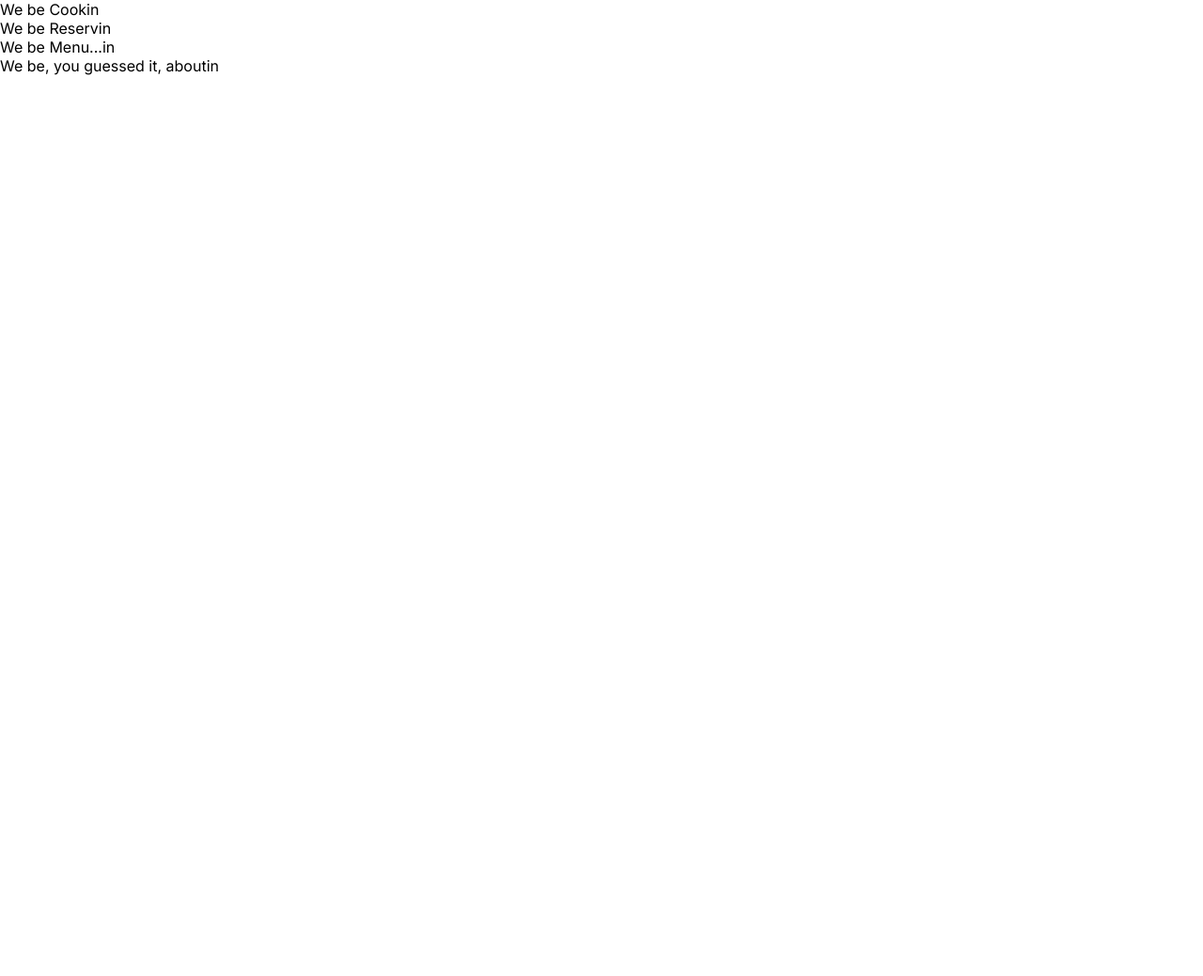
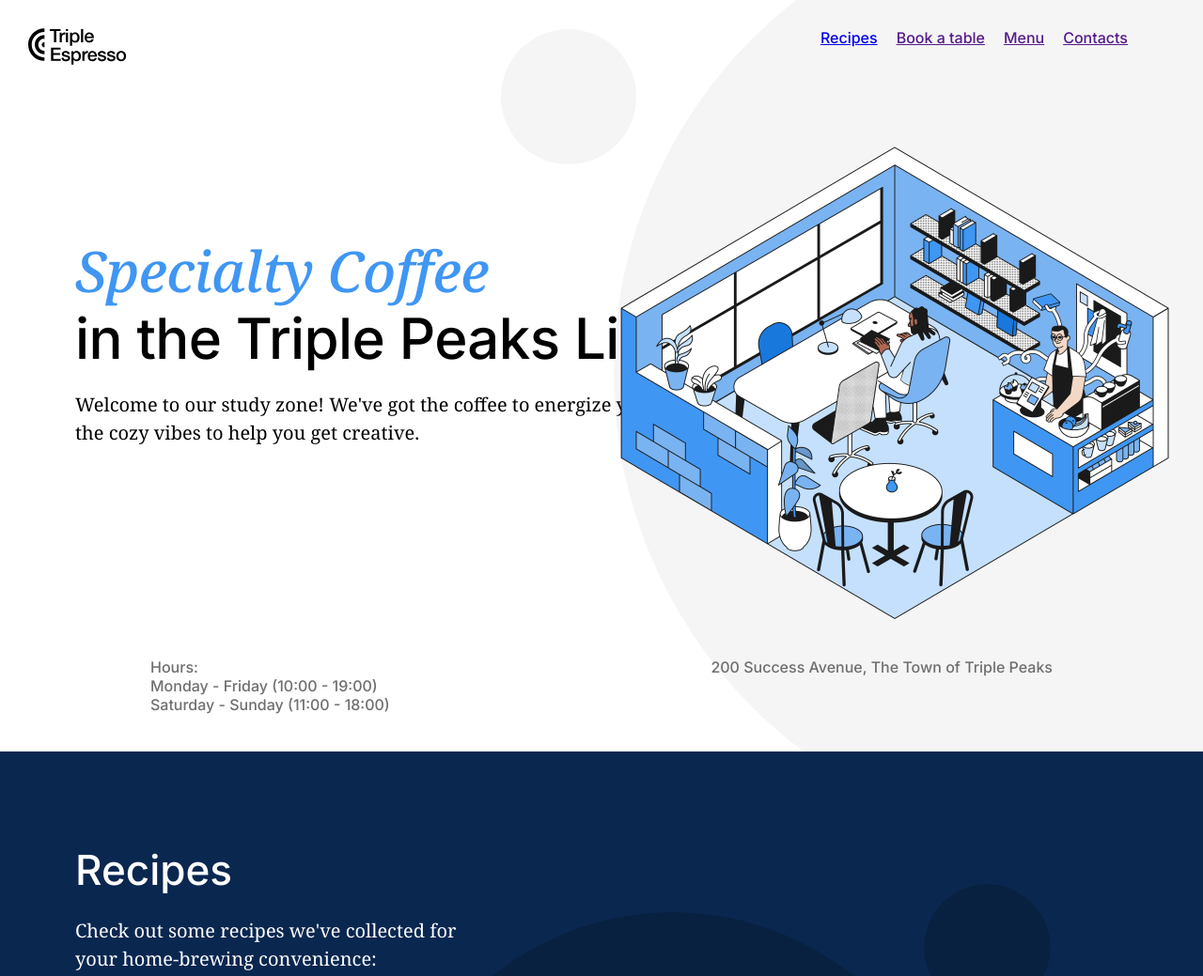
Before and after one commit to AltiusVoyage/se_project_coffeeshop, a plain HTML site: page index.html in a window 1280 px wide. Shown: the top 1039 px of the page at 94% size. Before the commit the page ends 800 px from the top, so only its background shows below. Drawn offline with Linux system fonts and the light colour scheme.

Commit message:
New update for my project

```diff
--- a/index.html
+++ b/index.html
@@ -25,12 +25,97 @@
   </head>
   <body>
     <div class="page">
-      <header class="header"></header>
+      <header class="header">
+        <nav class="nav">
+          <img
+            src="./images/logo_coffeeshop_dark.svg"
+            alt="coffeeshop logo"
+            class="nav__logo"
+          />
+          <ul class="nav__links">
+            <li>
+              <a href="#recipes" class="nav__link">Recipes</a>
+            </li>
+            <li>
+              <a href="" class="nav__link">Book a table</a>
+            </li>
+            <li>
+              <a href="" class="nav__link">Menu</a>
+            </li>
+            <li>
+              <a href="" class="nav__link">Contacts</a>
+            </li>
+          </ul>
+        </nav>
+        <h1 class="header__title">
+          <span class="header__span-accent">Specialty Coffee</span> in the
+          Triple Peaks Library
+        </h1>
+        <p class="header__description">
+          Welcome to our study zone! We've got the coffee to energize you and
+          the cozy vibes to help you get creative.
+        </p>
+        <img
+          src="./images/inside_coffee_shop.png"
+          alt="coffee shop illustration"
+          class="header__image"
+        />
+        <div class="header__footer">
+          <div>
+            <p class="header__paragraph">Hours:</p>
+            <p class="header__paragraph">Monday - Friday (10:00 - 19:00)</p>
+            <p class="header__paragraph">Saturday - Sunday (11:00 - 18:00)</p>
+          </div>
+          <p class="header__paragraph">
+            200 Success Avenue, The Town of Triple Peaks
+          </p>
+        </div>
+      </header>
       <main class="content">
-        <section class="recipes">We be Cookin</section>
-        <section class="reservation">We be Reservin</section>
-        <section class="menu">We be Menu...in</section>
-        <section class="about">We be, you guessed it, aboutin</section>
+        <section class="recipes" id="recipes">
+          <h2 class="recipes__title">Recipes</h2>
+          <p class="recipes__subtitle">
+            Check out some recipes we've collected for your home-brewing
+            convenience:
+          </p>
+          <ul class="recipes__videos">
+            <li>
+              <iframe
+                width="560"
+                height="315"
+                src="https://www.youtube.com/embed/j6VlT_jUVPc?si=65uX38E_49cttvXl"
+                title="YouTube video player"
+                frameborder="0"
+                allow="accelerometer; autoplay; clipboard-write; encrypted-media; gyroscope; picture-in-picture; web-share"
+                referrerpolicy="strict-origin-when-cross-origin"
+                allowfullscreen
+                class="recipes__iframe"
+              ></iframe>
+              <p class="recipes__video-caption">
+                <span>Aeropress recipe</span> <span>~5 min</span>
+              </p>
+            </li>
+            <li>
+              <iframe
+                width="560"
+                height="315"
+                src="https://www.youtube.com/embed/st571DYYTR8?si=nmYPZmwCH5bXI0o-"
+                title="YouTube video player"
+                frameborder="0"
+                allow="accelerometer; autoplay; clipboard-write; encrypted-media; gyroscope; picture-in-picture; web-share"
+                referrerpolicy="strict-origin-when-cross-origin"
+                allowfullscreen
+                class="recipes__iframe"
+              ></iframe>
+              <p class="recipes__video-caption">
+                <span>French press recipe</span> <span>~15 min</span>
+              </p>
+            </li>
+          </ul>
+        </section>
+        <section class="reservation"></section>
+        <section class="menu"></section>
+        <section class="about"></section>
       </main>
       <footer class="footer"></footer>
     </div>
--- a/pages/index.css
+++ b/pages/index.css
@@ -5,4 +5,137 @@
   font-family: "Inter", Arial, sans-serif;
   font-size: 16px;
   line-height: 20px;
+  background-color: #fff;
 }
+
+.header {
+  height: 800px;
+  padding: 30px 80px 40px;
+  box-sizing: border-box;
+  display: flex;
+  flex-direction: column;
+  background-image: url(../images/background_header.svg);
+  position: relative;
+  background-size: cover;
+}
+
+.header__title {
+  max-width: 729px;
+  margin: 183px 0 0;
+  font-family: "Inter", Arial, sans-serif;
+  font-weight: 500;
+  font-size: 60px;
+  line-height: 72px;
+  letter-spacing: -0.6px;
+}
+
+.header__span-accent {
+  display: block;
+  font-family: "Noto Serif", "Times New Roman", serif;
+  font-style: italic;
+  font-size: 60px;
+  line-height: 72px;
+  color: #3f96f3;
+}
+
+.header__description {
+  max-width: 683px;
+  margin-top: 28px 0 0;
+  font-family: "Noto Serif", "Times New Roman", serif;
+  font-size: 20px;
+  line-height: 30px;
+}
+
+.header__image {
+  position: absolute;
+  top: 124px;
+  right: 5px;
+  width: 646px;
+  height: 568px;
+}
+
+.header__footer {
+  margin: auto 80px 0;
+  display: flex;
+  justify-content: space-between;
+  font-family: "Inter", Arial, sans-serif;
+  font-weight: 500;
+  font-size: 16px;
+  line-height: 20px;
+  color: #6f6f6f;
+}
+
+.header__paragraph {
+  margin: 0;
+}
+
+.nav {
+  display: flex;
+  justify-content: space-between;
+}
+
+.nav__logo {
+  width: 105px;
+  height: 39px;
+  position: relative;
+  left: -50px;
+}
+
+.nav__links {
+  margin: 0;
+  padding: 0;
+  display: flex;
+  gap: 20px;
+  justify-content: flex-end;
+  justify-content: space-between;
+  list-style: none;
+  font-family: "Inter", Arial, sans-serif;
+  font-weight: 500;
+  font-size: 16px;
+  line-height: 20px;
+}
+
+.recipes {
+  color: #fff;
+  background-color: #0a2750;
+  padding: 100px 80px 215px;
+  background-image: url(../images/background_recipes.svg);
+  position: relative;
+  background-size: cover;
+}
+
+.recipes__title {
+  margin: 0 0 24px;
+  max-width: 580px;
+  font-family: "Inter";
+  font-weight: 500;
+  font-size: 44px;
+  line-height: 52px;
+}
+
+.recipes__subtitle {
+  margin: 0 0 80px;
+  max-width: 438px;
+  font-family: "Noto Serif";
+  font-size: 20px;
+  line-height: 30px;
+}
+
+.recipes__videos {
+  display: flex;
+  justify-content: center;
+  gap: 40px;
+  list-style: none;
+  margin: 80px auto 215px;
+  width: 480px;
+  height: 273px;
+}
+
+.recipes__video-caption {
+  display: flex;
+  justify-content: space-between;
+  font-family: "Inter";
+  font-weight: 500;
+  font-size: 20px;
+  line-height: 30px;
+}
```
